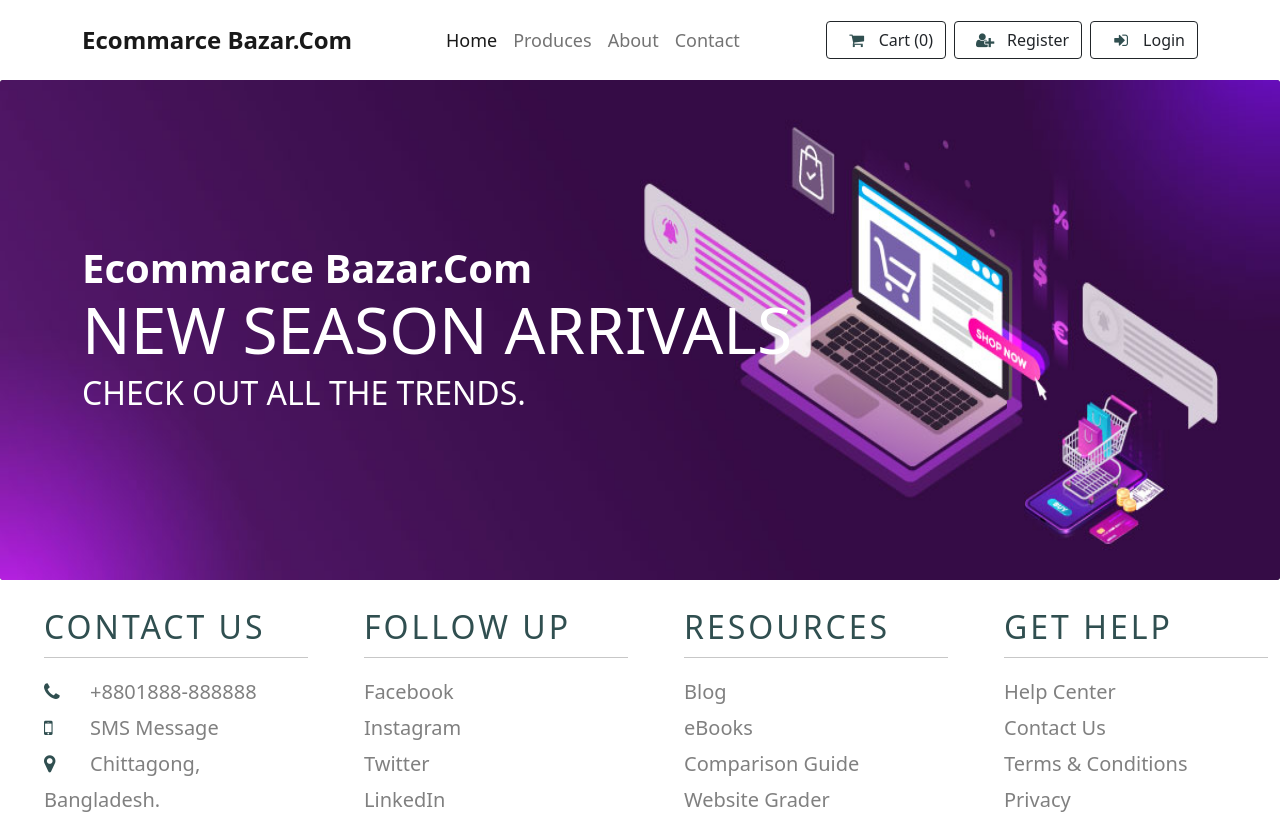
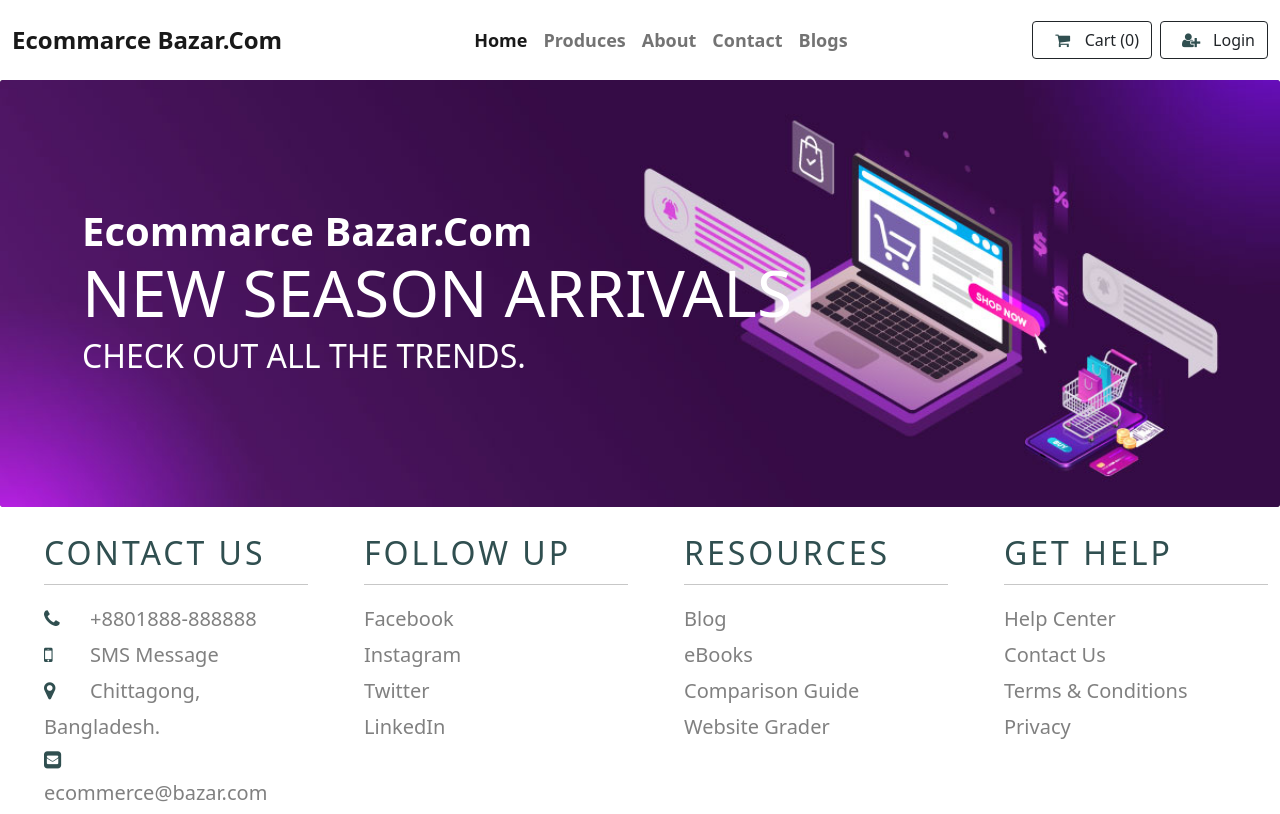
Before and after one commit to nurulazam-dev/ecommerce-bazar-com-client, a React (Create React App) app: page / in a window 1280 px wide. Shown: the top 814 px of the page. Built offline with nearby package versions, Linux system fonts and the light colour scheme; no server answers.

Commit message:
components create and setup

```diff
--- a/src/Components/Home/Banner.jsx
+++ b/src/Components/Home/Banner.jsx
@@ -5,7 +5,7 @@ const Banner = () => {
     return (
         <div className="hero">
             <div className="card bg-dark text-white border-0">
-                <img src={BannerImg} className="card-img" alt="Background" height='500px' />
+                <img src={BannerImg} className="card-img" alt="Background" />
                 <div className="card-img-overlay d-flex flex-column justify-content-center">
                     <div className="container">
                     <h5 className="card-title display-3 fw-bold mb-0 fs-1">Ecommarce Bazar.Com</h5>
--- a/src/Components/Navbar.jsx
+++ b/src/Components/Navbar.jsx
@@ -1,38 +1,48 @@
+import { signOut } from 'firebase/auth';
 import React from 'react';
+import { useAuthState } from 'react-firebase-hooks/auth';
+import { Link, NavLink } from 'react-router-dom';
+import auth from '../Firebase/Firebase.init';
 
 const Navbar = () => {
+
+    const [user] = useAuthState(auth);
+    const handleSignOut = () => {
+        signOut(auth)
+    }
+    const navLinks = <>
+        <li><NavLink to='/' className="nav-link fw-bold" aria-current="page">Home</NavLink></li>
+        <li><NavLink to='/produces' className='rounded-lg fw-bold nav-link'>Produces</NavLink></li>
+        <li><NavLink to='/about' className='rounded-lg fw-bold nav-link'>About</NavLink></li>
+        <li><NavLink to='/contact' className='rounded-lg fw-bold nav-link'>Contact</NavLink></li>
+        <li><NavLink to='/blogs' className='rounded-lg fw-bold nav-link'>Blogs</NavLink></li>
+    </>
+
     return (
         <nav className="navbar navbar-expand-lg navbar-light bg-white py-3 shadow-sm">
-            <div className="container">
+            <div className="container-fluid">
                 <a className="navbar-brand fw-bold fs-4" href="home">Ecommarce Bazar.Com</a>
                 <button className="navbar-toggler" type="button" data-bs-toggle="collapse" data-bs-target="#navbarSupportedContent" aria-controls="navbarSupportedContent" aria-expanded="false" aria-label="Toggle navigation">
                     <span className="navbar-toggler-icon"></span>
                 </button>
                 <div className="collapse navbar-collapse" id="navbarSupportedContent">
                     <ul className="navbar-nav mx-auto mb-2 mb-lg-0">
-                        <li className="nav-item">
-                            <a className="nav-link active" aria-current="page" href="home">Home</a>
-                        </li>
-                        <li className="nav-item">
-                            <a className="nav-link" href="products">Produces</a>
-                        </li>
-                        <li className="nav-item">
-                            <a className="nav-link" href="about">About</a>
-                        </li>
-                        <li className="nav-item">
-                            <a className="nav-link" href="contact">Contact</a>
-                        </li>
+                        {navLinks}
                     </ul>
                     <div className="buttons">
-                        <a href="chart" className="btn btn-outline-dark ms-2">
-                            <i className="fa fa-shopping-cart me-1"></i>Cart (0)
-                        </a>
-                        <a href="register" className="btn btn-outline-dark ms-2">
-                            <i className="fa fa-user-plus me-1"></i>Register
-                        </a>
-                        <a href="login" className="btn btn-outline-dark ms-2">
-                            <i className="fa fa-sign-in me-1"></i>Login
-                        </a>
+                        <Link className='text-decoration-none btn btn-outline-dark ms-2' to='/chart'>
+                            <i className="fa fa-shopping-cart me-1"></i>Cart (0)</Link>
+
+                        {
+                            user ?
+                                <button className='text-decoration-none btn btn-outline-dark ms-2' onClick={handleSignOut}>Sign out</button>
+                                : (<Link className='text-decoration-none btn btn-outline-dark ms-2' to='/login'>
+                            <i className="fa fa-user-plus me-1"></i>Login</Link>)
+                        }
+                        {/* <Link className='text-decoration-none btn btn-outline-dark ms-2' to='/register'>
+                            <i className="fa fa-user-plus me-1"></i>Register</Link>
+                        <Link className='text-decoration-none btn btn-outline-dark ms-2' to='/login'>
+                            <i className="fa fa-sign-in me-1"></i>Login</Link> */}
                     </div>
                 </div>
             </div>
--- a/src/Components/Shared/Footer/Footer.jsx
+++ b/src/Components/Shared/Footer/Footer.jsx
@@ -9,7 +9,7 @@ const Footer = () => {
             <div className="container-fluid">
 
                 <div className="row  row-no-gutters">
-                    <div className="col-xs-12 col-sm-6 col-md-3 fs-5" >
+                    <div className="col-xs-12 col-sm-12 col-md-3 fs-5" >
                         <ul>
                             <li className="col-heading">CONTACT US</li>
                             <li>
@@ -27,7 +27,7 @@ const Footer = () => {
                         </ul>
                     </div>
 
-                    <div className="col-xs-12 col-sm-6 col-md-3 fs-5" >
+                    <div className="col-xs-12 col-sm-12 col-md-3 fs-5" >
                         <ul>
                             <li className="col-heading">FOLLOW UP</li>
                             <li><a href="/home">Facebook</a></li>
@@ -36,7 +36,7 @@ const Footer = () => {
                             <li><a href="/home">LinkedIn</a></li>
                         </ul>
                     </div>
-                    <div className="col-xs-12 col-sm-6 col-md-3 fs-5" >
+                    <div className="col-xs-12 col-sm-12 col-md-3 fs-5" >
                         <ul>
                             <li className="col-heading">RESOURCES</li>
                             <li><a href="/home">Blog</a></li>
@@ -45,7 +45,7 @@ const Footer = () => {
                             <li><a href="/home">Website Grader</a></li>
                         </ul>
                     </div>
-                    <div className="col-xs-12 col-sm-6 col-md-3 fs-5" >
+                    <div className="col-xs-12 col-sm-12 col-md-3 fs-5" >
                         <ul>
                             <li className="col-heading">GET HELP</li>
                             <li><a href="/home">Help Center</a></li>
```
Also changed, not shown: src/Components/About.jsx (added, +11 -0 lines), src/Components/Blogs.jsx (added, +11 -0 lines), src/Components/Contact.jsx (added, +11 -0 lines), firebase.json (added), 1 other file (tests, documents, lock files or other folders).
